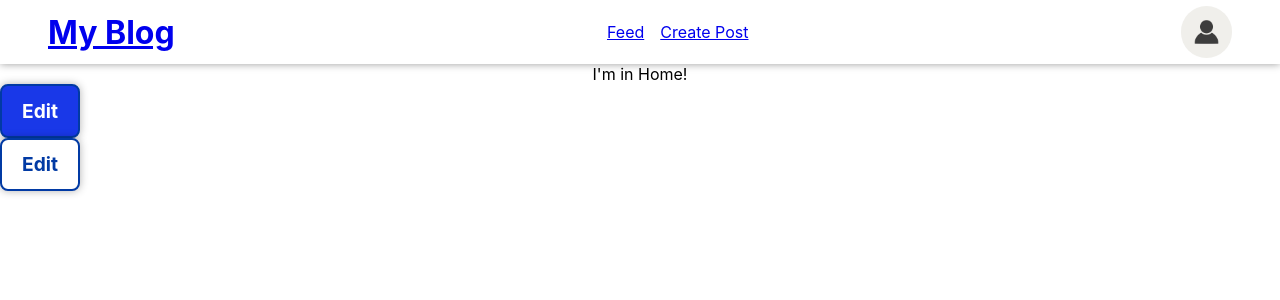
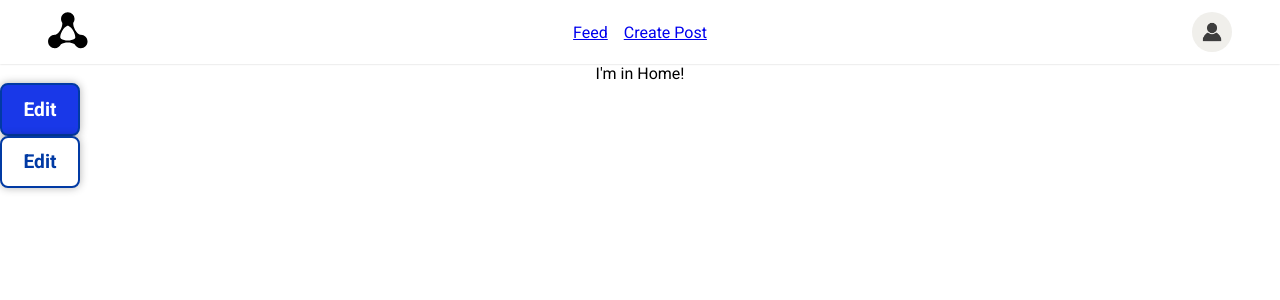
Before and after one commit to Luzefiru/Acta, a React (Create React App) app: page / in a window 1280 px wide. Shown: the top 300 px of the page. Built offline with nearby package versions, Linux system fonts and the light colour scheme.

Commit message:
feat: add logos & change font stack

```diff
--- /dev/null
+++ b/src/components/layouts/Logo.css
@@ -0,0 +1,4 @@
+.Logo {
+  width: 40px;
+  height: 40px;
+}
--- /dev/null
+++ b/src/components/layouts/Logo.jsx
@@ -0,0 +1,12 @@
+import './Logo.css';
+import LogoBlack from '../../assets/logo-black.svg';
+import LogoWhite from '../../assets/logo-white.svg';
+
+const Logo = (props) => {
+  const { white = false } = props;
+  return (
+    <img className="Logo" src={white ? LogoWhite : LogoBlack} alt="Acta" />
+  );
+};
+
+export default Logo;
--- a/src/components/layouts/Navbar.css
+++ b/src/components/layouts/Navbar.css
@@ -4,7 +4,7 @@
   align-items: center;
   justify-content: space-between;
   padding: 0 3rem;
-  box-shadow: 0 0 8px rgba(0, 0, 0, 0.4);
+  box-shadow: 0 0 2px rgba(0, 0, 0, 0.2);
 }
 
 .Navbar__links {
@@ -15,11 +15,12 @@
 .Navbar__profile-photo {
   display: flex;
   align-items: center;
-  height: 100%;
+  height: fit-content;
 }
 
 .Navbar__profile-photo__img {
-  height: 80%;
+  width: 40px;
+  height: 40px;
   border-radius: 100%;
   cursor: pointer;
 }
--- a/src/components/layouts/Navbar.jsx
+++ b/src/components/layouts/Navbar.jsx
@@ -1,12 +1,13 @@
 import './Navbar.css';
 import ProfilePicturePlaceholder from '../../assets/profile-picture.jpg';
+import Logo from './Logo';
 import { Link } from 'react-router-dom';
 
 const Navbar = () => {
   return (
     <div className="Navbar">
       <Link to="/">
-        <h1 className="Navbar__logo">My Blog</h1>
+        <Logo />
       </Link>
 
       <nav className="Navbar__links">
--- a/src/index.css
+++ b/src/index.css
@@ -1,7 +1,12 @@
+/* Raleway & Roboto */
+@import url('https://fonts.googleapis.com/css2?family=Raleway:wght@500&family=Roboto:ital,wght@0,300;0,400;0,500;0,700;0,900;1,300;1,400;1,500;1,700;1,900&display=swap');
+
+/* Font stacks */
+
 body {
   margin: 0;
-  font-family: -apple-system, BlinkMacSystemFont, 'Segoe UI', 'Roboto', 'Oxygen',
-    'Ubuntu', 'Cantarell', 'Fira Sans', 'Droid Sans', 'Helvetica Neue',
+  font-family: 'Roboto', -apple-system, BlinkMacSystemFont, 'Segoe UI', 'Roboto',
+    'Oxygen', 'Ubuntu', 'Cantarell', 'Fira Sans', 'Droid Sans', 'Helvetica Neue',
     sans-serif;
   -webkit-font-smoothing: antialiased;
   -moz-osx-font-smoothing: grayscale;
```
Also changed, not shown: src/assets/logo-black.svg (added), src/assets/logo-white.svg (added).
